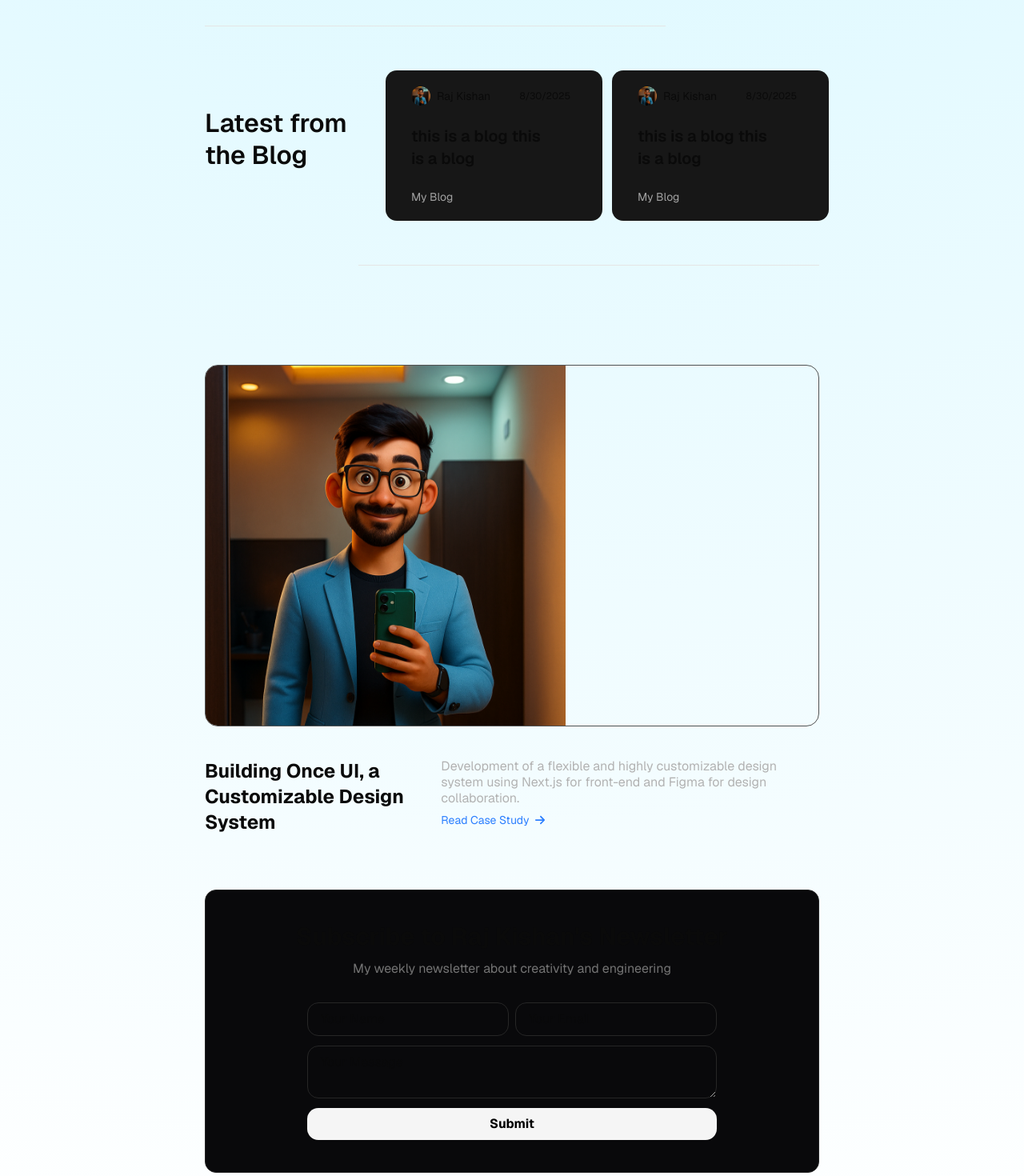
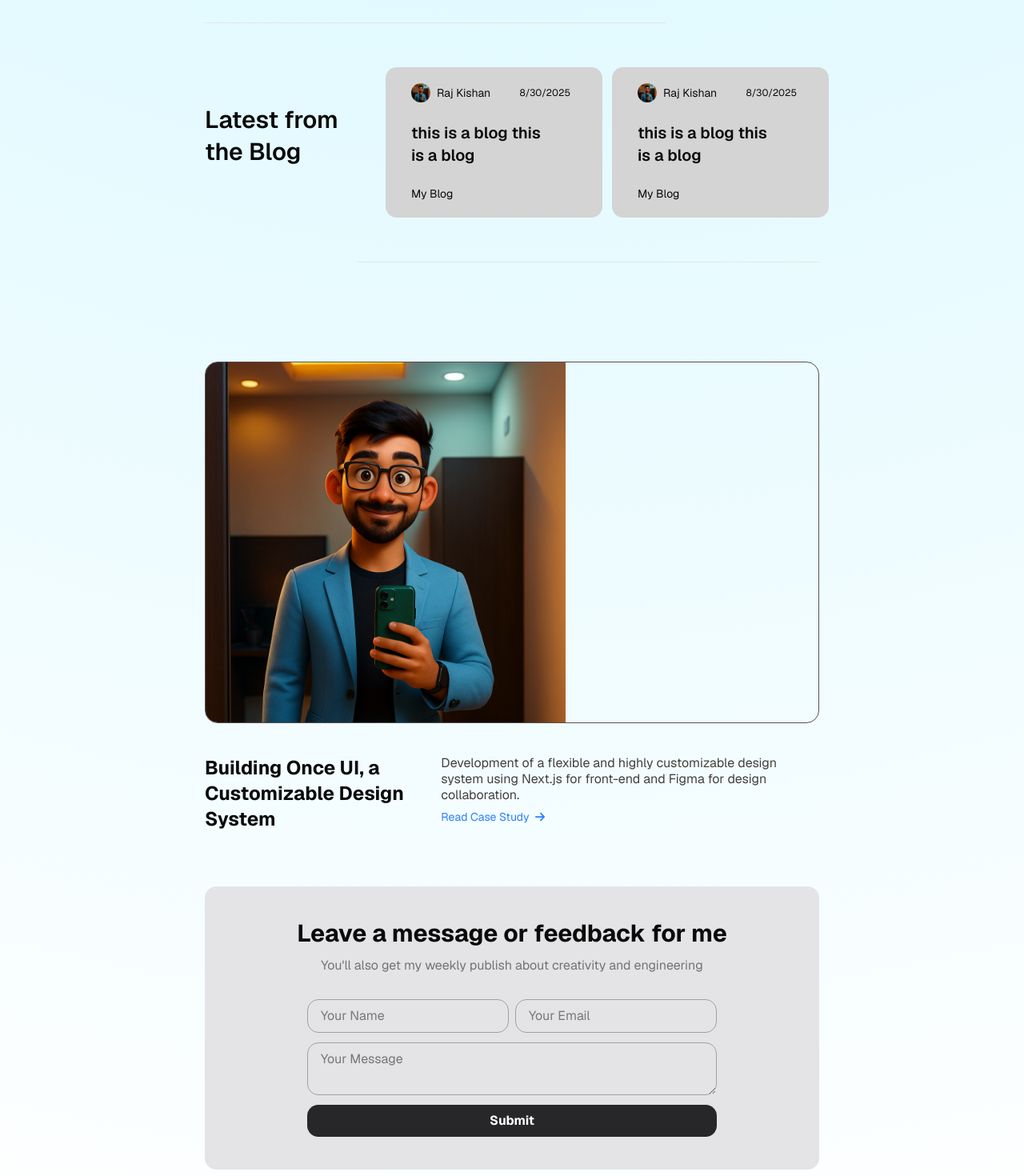
Before and after one commit to RajKishan1/portfolio, a Next.js app: page / in a window 1280 px wide. Shown: the part 1280-2750 px from the top of the page at 80% size. Built offline with nearby package versions, Linux system fonts and the light colour scheme.

Commit message:
fix:mobile view

```diff
--- a/src/app/(Routes)/about/page.tsx
+++ b/src/app/(Routes)/about/page.tsx
@@ -16,7 +16,7 @@ const page = () => {
     "flex gap-2.5 items-center hover:pl-1 transition duration-500 text-neutral-800 dark:text-neutral-400 hover:text-neutral-200";
   return (
     <div className="relative flex flex-col md:flex-row min-h-[80vh] px-4">
-      <div className="hidden md:sticky top-30 w-1/5 h-[70vh] md:flex items-center pl-3">
+      <div className="hidden md:sticky top-30 w-1/5 xl:w-1/6 h-[70vh] md:flex items-center pl-3">
         <div className="flex flex-col gap-4">
           <a href="#intro" className={Class}>
             <LuFileUser /> <Title text="Introduction" />
@@ -34,11 +34,11 @@ const page = () => {
           </a>
         </div>
       </div>
-      <div className="w-full md:w-1/4 lg:w-1/5 md:sticky top-30 pt-1 md:pt-10 ">
+      <div className="w-full md:w-1/4 lg:w-1/5 md:sticky top-30 pt-1 md:pt-10 lg:border-l border-stone-300 dark:border-stone-700">
         <div className="flex  flex-col gap-3 items-center">
           <img
             src="/me.png"
-            className="size-28 md:size-36 lg:size-40 rounded-full border border-neutral-500 "
+            className="size-28 md:size-36 lg:size-40 xl:size-48 rounded-full border border-neutral-500 "
             alt="my pic"
           />
           <span className="flex items-center gap-2 ">
@@ -46,10 +46,10 @@ const page = () => {
             India / Asia
           </span>
           <span className="flex gap-2">
-            <div className="py-1 px-2.5 rounded-lg border-[1px] border-neutral-700 text-neutral-400 text-sm ">
+            <div className="py-1 px-2.5 rounded-lg border-[1px] border-neutral-700  text-sm ">
               English
             </div>
-            <div className="py-1 px-2.5 rounded-lg border-[1px] border-neutral-700 text-neutral-400 text-sm ">
+            <div className="py-1 px-2.5 rounded-lg border-[1px] border-neutral-700  text-sm ">
               Hindi
             </div>
           </span>
--- a/src/components/Home/ContactSection.tsx
+++ b/src/components/Home/ContactSection.tsx
@@ -2,24 +2,24 @@ import React from "react";
 
 const ContactSection = () => {
   return (
-    <div className="py-5 md:py-10 px-5 md:px-20 bg-zinc-950 rounded-xl border border-neutral-800 flex flex-col items-center justify-center gap-2.5 my-6">
+    <div className="py-5 md:py-10 px-5 md:px-20 bg-zinc-200 dark:bg-zinc-950 rounded-xl border dark:border-neutral-800 flex flex-col items-center justify-center gap-2.5 my-6">
       <h1 className="text-2xl md:text-3xl font-bold text-center">
-        Subscribe to Raj Kishan's Newsletter
+        Leave a message or feedback for me
       </h1>
       <p className="text-neutral-500 text-center">
-        My weekly newsletter about
+       You'll also get my weekly publish about
         <br className="block md:hidden" /> creativity and engineering
       </p>
       <form action="" className="flex flex-col gap-3 mt-5">
         <span className="w-full flex flex-col md:flex-row gap-2 ">
           <input
             type="text"
-            className=" flex-1 border border-neutral-800 px-4 py-2 rounded-xl"
+            className=" flex-1 border border-zinc-400 dark:border-neutral-800 px-4 py-2 rounded-xl"
             placeholder="Your Name"
           />
           <input
             type="text"
-            className="flex-1 border border-neutral-800 px-4 py-2 rounded-xl"
+            className="flex-1 border border-zinc-400 dark:border-neutral-800 px-4 py-2 rounded-xl"
             placeholder="Your Email"
           />
         </span>
@@ -27,11 +27,11 @@ const ContactSection = () => {
           name=""
           id=""
           placeholder="Your Message"
-          className=" border border-neutral-800 px-4 py-2 rounded-xl overflow-hidden"
+          className=" border border-zinc-400 dark:border-neutral-800 px-4 py-2 rounded-xl overflow-hidden"
         ></textarea>
         <input
           type="submit"
-          className="bg-neutral-100 font-bold text-black  px-4 py-2 rounded-xl"
+          className="bg-zinc-800 dark:bg-neutral-100  font-bold text-white dark:text-black  px-4 py-2 rounded-xl"
         />
       </form>
     </div>
--- a/src/components/Home/HeroSection.tsx
+++ b/src/components/Home/HeroSection.tsx
@@ -10,9 +10,11 @@ const HeroSection = () => {
     <div className="max-w-4xl mx-auto flex flex-col items-center gap-8 pt-4 md:pt-12 pb-16">
       <a
         href="/work"
-        className="py-1.5 px-4 border rounded-full border-[#6FD5E3]/85 bg-blue-300/15"
+        className="py-1.5 px-4 border rounded-full border-[#6fd5e3]        dark:border-[#6FD5E3]/85 bg-blue-300/15"
       >
-        <p className="text-xs md:text-sm text-[#6FD5E3]">Featured Work</p>
+        <p className="text-xs md:text-sm text-[#367a83] dark:text-[#6FD5E3]">
+          Featured Work
+        </p>
       </a>
       <h1
         className={`${geistSans.className} w-full text-[35px] md:text-[64px] max-w-3xl font-semibold  text-center leading-[40px] md:leading-[68px] tracking-[1.5px] md:tracking-[-2.5px] `}
@@ -20,12 +22,12 @@ const HeroSection = () => {
         Building bridges between design and code
       </h1>
       <h4
-        className={`text-[20px] md:text-2xl leading-[25px] md:leading-[32px]  max-w-3xl font-normal text-[#b2b2b2] text-center -mt-6 md:-mt-0 ${geistSans.className}`}
+        className={`text-[16px] md:text-2xl leading-[24px] md:leading-[30px]  max-w-3xl font-normal text-stone-800 dark:text-[#b2b2b2]  text-center -mt-6 md:-mt-0 ${geistSans.className}`}
       >
         I'm Raj Kishan, a Frontend Engineer , I craft intuitive user
         experiences. After hours, I build my own projects.
       </h4>
-      <div className="flex items-center bg-white/5 justify-center gap-2.5 border-[1px] border-neutral-800 rounded-full  px-2 py-1.5 hover:bg-white/20  transition">
+      <div className="flex items-center bg-white/5 justify-center gap-2.5 border-[1px] border-neutral-800 rounded-full  px-2 py-1.5 hover:bg-[#6fd5e3]/50 dark:hover:bg-white/20   transition">
         <img className="rounded-full size-6" src="/me.png" alt="" />
         <p className="text-xs md:text-sm pr-0.5">About - Raj Kishan</p>
         {/* <p className="hidden hover:flex">qweqwe</p> */}
--- a/src/components/Home/HomeProjectSection.tsx
+++ b/src/components/Home/HomeProjectSection.tsx
@@ -15,7 +15,7 @@ const HomeProjectSection = () => {
           </h1>
         </div>
         <div className="flex flex-col gap-2  ">
-          <p className="text-[16px] leading-[20px] font-normal text-[#b2b2b2] text-left">
+          <p className="text-[16px] leading-[20px] font-normal text-stone-700 dark:text-[#b2b2b2] text-left">
             Development of a flexible and highly customizable design system
             using Next.js for front-end and Figma for design collaboration.
           </p>
--- a/src/components/Home/LatestBlog.tsx
+++ b/src/components/Home/LatestBlog.tsx
@@ -5,10 +5,10 @@ interface prop {
 }
 const LatestBlogCard = ({ Title }: prop) => {
   return (
-    <div className="rounded-xl bg-neutral-900 hover:bg-neutral-800 py-5 px-4 md:px-10 w-full md:w-1/2 pl-4 md:pl-8 my-1 flex flex-col  gap-2 shrink-0">
+    <div className="rounded-xl bg-neutral-300 dark:bg-neutral-900 dark:hover:bg-neutral-800 py-5 px-4 md:px-10 w-full md:w-1/2 pl-4 md:pl-8 my-1 flex flex-col  gap-2 shrink-0">
       <NamePlate width="w-4/5" />
       <h1 className="text-xl font-semibold w-5/6 my-4 ">{Title}</h1>
-      <p className="text-sm text-neutral-400">My Blog</p>
+      <p className="text-sm">My Blog</p>
     </div>
   );
 };
@@ -16,10 +16,10 @@ const LatestBlogCard = ({ Title }: prop) => {
 const LatestBlog = () => {
   return (
     <div className="relative  w-full  py-10 md:py-13 my-8 md:my-20 flex flex-col lg:flex-row items-center justify-center md:justify-between">
-      <hr className="w-3/4  bg-neutral-700 absolute top-0 left-0" />
+      <hr className="w-3/4 bg-neutral-700 absolute top-0 left-0" />
       <hr className="w-3/4 bg-neutral-700 absolute bottom-0 right-0" />
       <div className="w-full md:w-1/3 flex items-center justify-center ">
-        <h2 className="w-full text-[32px] leading-[40px] font-semibold text-center md:text-left mb-4">
+        <h2 className="w-full text-[30px] leading-[40px] font-semibold text-center md:text-left mb-4">
           Latest from <br className="hidden xl:block" />
           the Blog
         </h2>
--- a/src/components/Navbar/ThemeToggle.tsx
+++ b/src/components/Navbar/ThemeToggle.tsx
@@ -9,7 +9,7 @@ const ThemeToggle = () => {
   const [mode, setMode] = useState("dark");
   return (
     <div
-      className="rounded-full  hover:bg-neutral-700 bg-transparent text-sm"
+      className="rounded-full   bg-transparent text-sm"
       onClick={() => {
         {
           mode === "dark"
--- a/src/components/blog/BlogCard.tsx
+++ b/src/components/blog/BlogCard.tsx
@@ -7,7 +7,7 @@ export const NamePlate = ({ width }: prop) => {
   const d = new Date();
   const date = d.toLocaleDateString();
   return (
-    <div className={`w-${width} flex gap-3 items-center justify-between`}>
+    <div className={`w-${width} flex gap-3 items-center justify-between `}>
       <span className="flex gap-2 items-center">
         {" "}
         <img src="/me.png" alt="me" className="size-6 rounded-full" />{" "}
```
